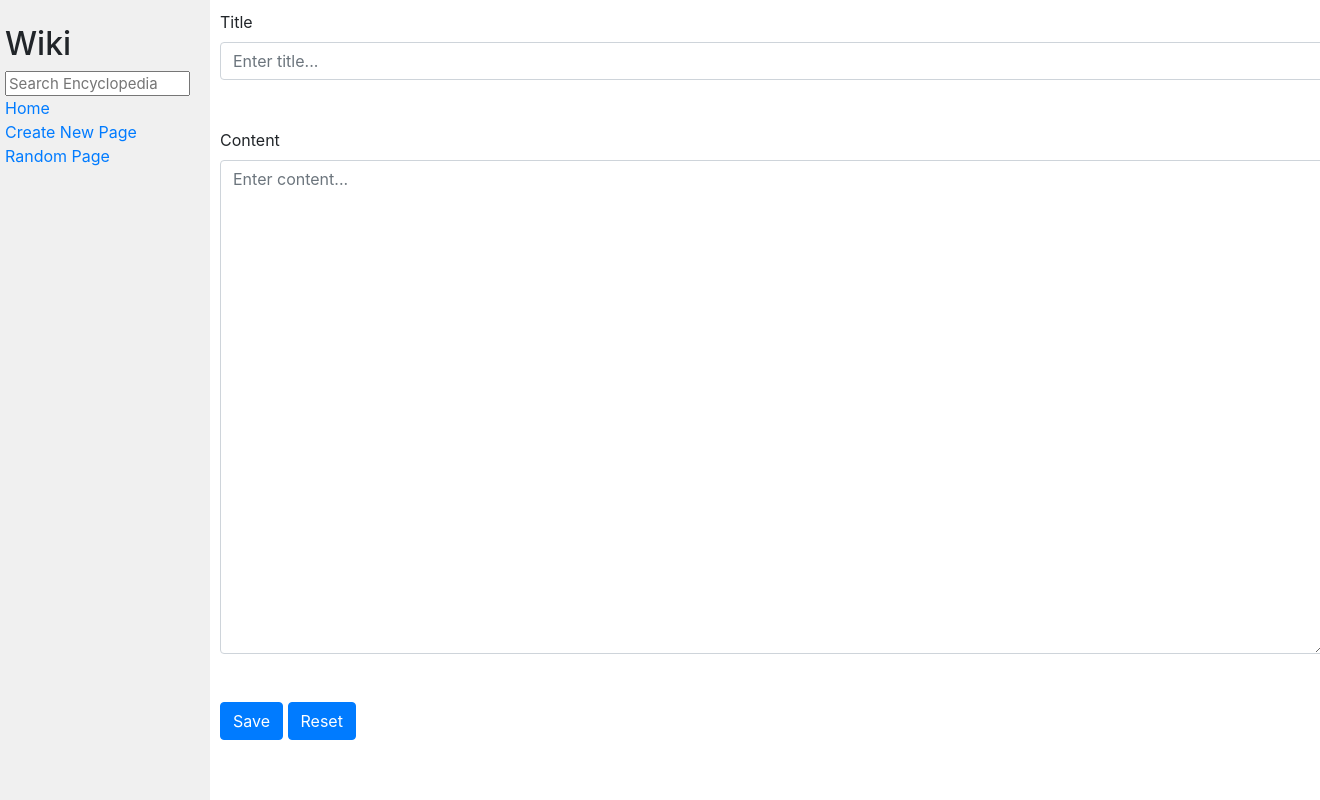
After one commit to simonyschiu/wiki, a Django app: page /new/ in a window 1320 px wide; the page is wider, and only the part inside the window is pictured. The commit adds this page. Run offline with Django 5.2, Linux system fonts and the light colour scheme; some libraries are stand-ins or nearby versions.

Commit message:
completed v1.0

```diff
--- a/encyclopedia/templates/encyclopedia/index.html
+++ b/encyclopedia/templates/encyclopedia/index.html
@@ -5,11 +5,11 @@
 {% endblock %}
 
 {% block body %}
-    <h1>All Pages</h1>
+    <h1>{{ heading }}</h1>
 
     <ul>
         {% for entry in entries %}
-            <li><a href="/wiki/{{ entry|urlencode }}">{{ entry }}</a></li>
+            <li><a href="{% url 'wiki_page' title=entry %}">{{ entry }}</a></li>
         {% endfor %}
     </ul>
 
--- a/encyclopedia/templates/encyclopedia/layout.html
+++ b/encyclopedia/templates/encyclopedia/layout.html
@@ -12,17 +12,17 @@
         <div class="row">
             <div class="sidebar col-lg-2 col-md-3">
                 <h2>Wiki</h2>
-                <form>
+                <form action="{% url 'index' %}" methhod="get">
                     <input class="search" type="text" name="q" placeholder="Search Encyclopedia">
                 </form>
                 <div>
                     <a href="{% url 'index' %}">Home</a>
                 </div>
                 <div>
-                    Create New Page
+                    <a href="{% url 'new' %}">Create New Page</a>
                 </div>
                 <div>
-                    Random Page
+                    <a href="{% url 'random' %}">Random Page</a>
                 </div>
                 {% block nav %}
                 {% endblock %}
@@ -32,6 +32,5 @@
                 {% endblock %}
             </div>
         </div>
-
     </body>
 </html>
--- /dev/null
+++ b/encyclopedia/templates/encyclopedia/new.html
@@ -0,0 +1,22 @@
+{% extends "encyclopedia/layout.html" %}
+
+{% block title %}
+    Create a new encyclopedia
+{% endblock %}
+
+{% block body %}
+    <form action="{% url 'new' %}" method="post">
+        {% csrf_token %}
+        <label for="title" class="form-label">Title</label>
+        <input type="text" id="title" class="form-control" name="title" placeholder="Enter title..." required><br><br>
+        <label for="content" class="form-label">Content</label>
+        <textarea id="content" class="form-control" name="content" rows="20" cols="80" placeholder="Enter content..." required></textarea><br><br>
+        {% if return_code is None %}
+        {% elif return_code == 0 %}
+            <p class="text-success">Page saved successfully!</p>
+        {% else %}
+            <p class="text-danger">Page already exists!</p>
+        {% endif %}
+        <input type="submit" class="btn btn-primary" value="Save">
+        <input type="reset" class="btn btn-primary" value="Reset">
+{% endblock %}
--- a/encyclopedia/templates/encyclopedia/page.html
+++ b/encyclopedia/templates/encyclopedia/page.html
@@ -6,4 +6,6 @@
 
 {% block body %}
     {{ content|safe }}
+    <br>
+    <a href="{% url 'edit' title=title %}" class="link-primary">Edit page</a>
 {% endblock %}
--- a/encyclopedia/urls.py
+++ b/encyclopedia/urls.py
@@ -4,5 +4,8 @@ from . import views
 
 urlpatterns = [
     path("", views.index, name="index"),
-    path("wiki/<str:title>/", views.wiki_page, name="wiki_page")
+    path("wiki/<str:title>/", views.wiki_page, name="wiki_page"),
+    path("new/", views.new, name="new"),
+    path("edit/<str:title>/", views.edit, name="edit"),
+    path("random", views.random, name="random")
 ]
--- a/encyclopedia/views.py
+++ b/encyclopedia/views.py
@@ -1,4 +1,5 @@
 from django.shortcuts import render
+from random import randint
 
 # Create your views here.
 from . import util
@@ -6,9 +7,30 @@ from markdown2 import Markdown
 
 
 def index(request):
+    list_entries = util.list_entries()
+    keyword = request.GET.get("q")
+    if keyword is None:
+        return render(request, "encyclopedia/index.html", {
+            "heading": "All pages",
+            "entries": list_entries
+        })
+
+    keyword = keyword.strip()
+    matched_entries = []
+    for entry in list_entries:
+        if keyword.lower() == entry.lower():
+            return wiki_page(request, entry)
+        if keyword.lower() in entry.lower():
+            matched_entries.append(entry)
+    if len(matched_entries) == 0:
+        heading = "No matched pages for " + keyword
+    else:
+        heading = "Matched pages for " + keyword
     return render(request, "encyclopedia/index.html", {
-        "entries": util.list_entries()
+        "heading": heading,
+        "entries": matched_entries
     })
+
 
 def wiki_page(request, title):
     content = util.get_entry(title)
@@ -21,3 +43,42 @@ def wiki_page(request, title):
         "title": title,
         "content": content
     })
+
+
+def new(request):
+    if request.method != "POST":
+        return render(request, "encyclopedia/new.html")
+
+    title = request.POST.get("title").strip()
+    content = request.POST.get("content").strip()
+    if title.lower() in [entry.lower() for entry in util.list_entries()]:
+        return_code = 1
+    else:
+        util.save_entry(title, content)
+        return_code = 0
+    return render(request, "encyclopedia/new.html", {
+        "title": title,
+        "content": content,
+        "return_code": return_code
+    })
+
+def edit(request, title):
+    if request.method != "POST":
+        content = util.get_entry(title)
+        return render(request, "encyclopedia/edit.html", {
+            "title": title,
+            "content": content
+        })
+
+    content = request.POST.get("content").strip()
+    util.save_entry(title, content)
+    return render(request, "encyclopedia/edit.html", {
+        "title": title,
+        "content": content,
+        "return_code": 0
+    })
+
+def random(request):
+    list_entries = util.list_entries()
+    page_id = randint(0, len(list_entries)-1)
+    return wiki_page(request, list_entries[page_id])
```
Also changed, not shown: encyclopedia/templates/encyclopedia/edit.html (added, +19 -0 lines), entries/Demonstration of Markdown.md (added, +67 -0 lines), entries/Markdown example.md (added, +37 -0 lines).
